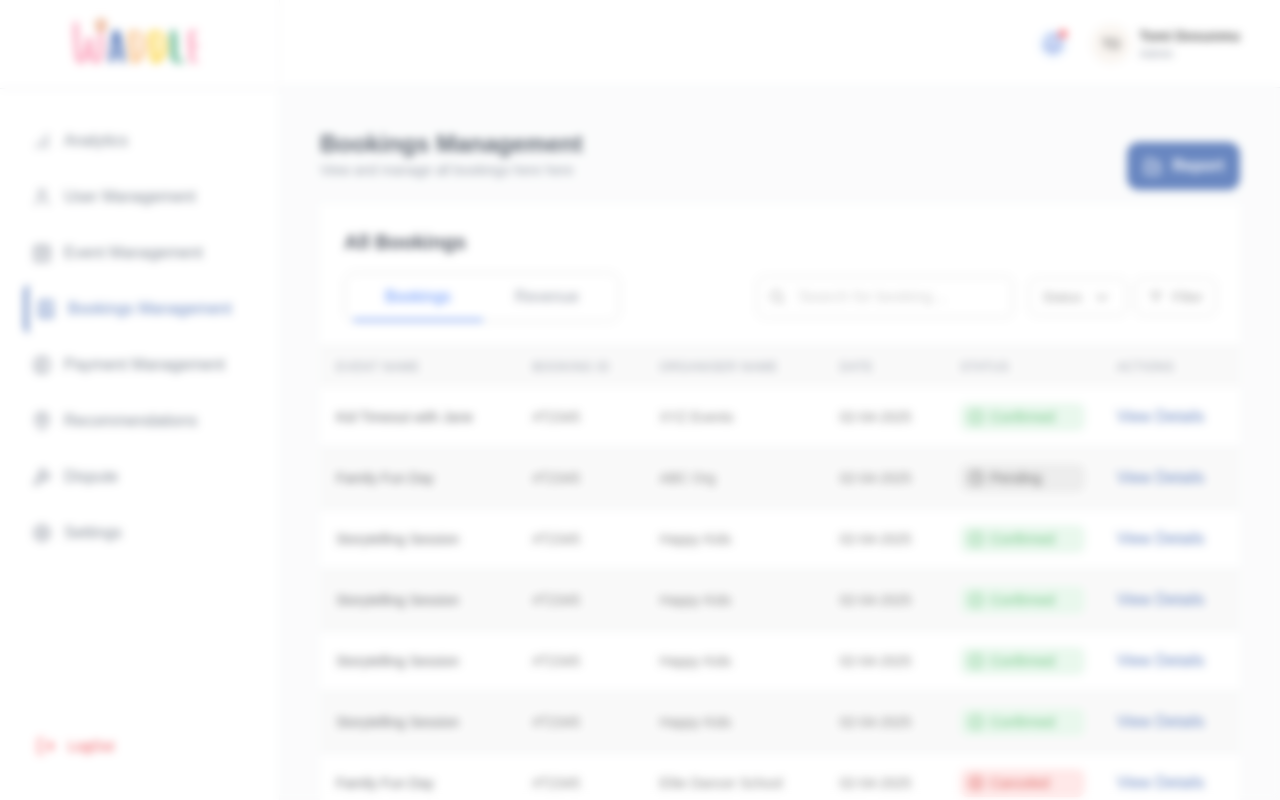
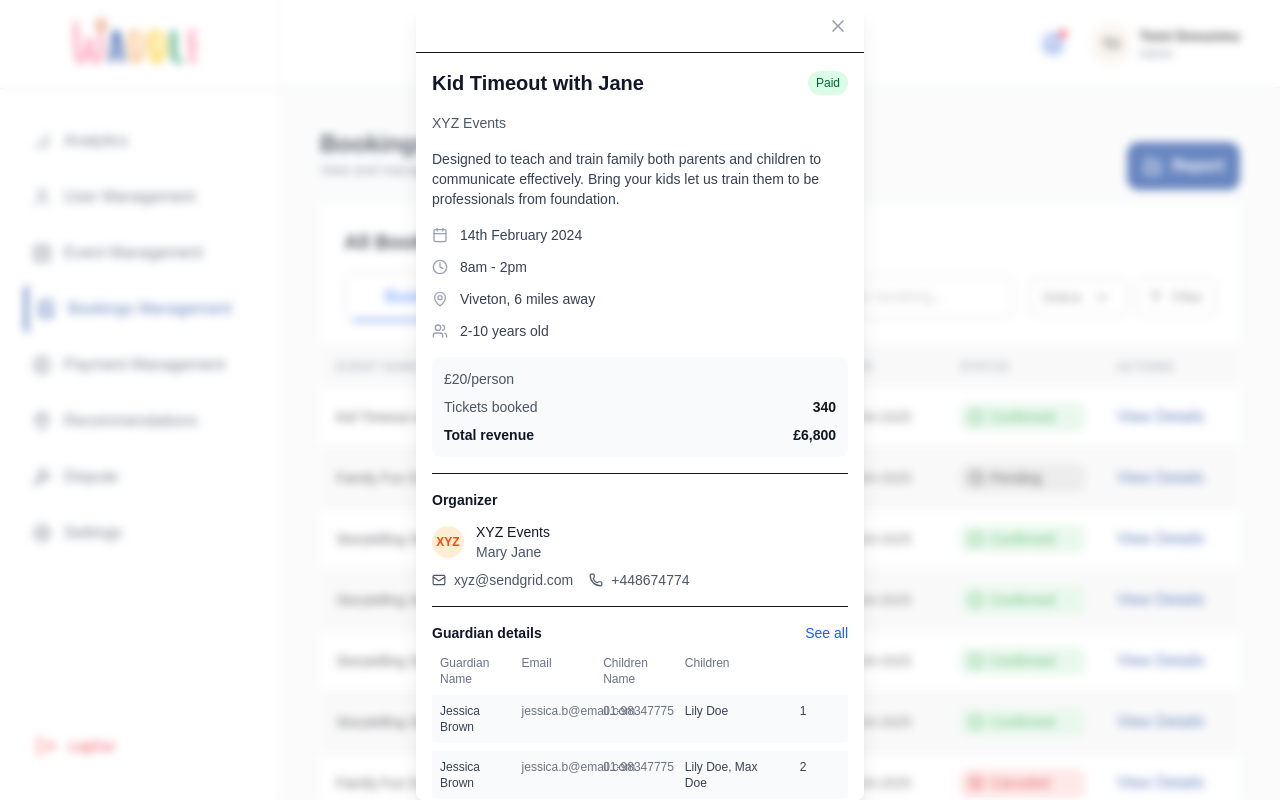
Before and after one commit to AkanWealth/waddle-admn, a Next.js app: page /dashboard/bookings in a window 1280 px wide. Built offline with nearby package versions, Linux system fonts and the light colour scheme.

Commit message:
feat/ made minor ui changes to the booking details modal

```diff
--- a/src/app/component/BookingManagement/BookingDetailsModal.tsx
+++ b/src/app/component/BookingManagement/BookingDetailsModal.tsx
@@ -1,30 +1,151 @@
 import React from "react";
 import { X, Calendar, Clock, MapPin, Users, Phone, Mail } from "lucide-react";
 import { useBookingStore } from "@/stores/useBookingStore";
+import { GuardianDetailsData } from "./SampleData";
 
 const BookingDetailsModal = () => {
   const {
     isOpenBookingDetails,
-    openBookingDetailsModal,
     closeBookingDetailsModal,
   } = useBookingStore();
 
-  if (!isOpenBookingDetails) {
-    return (
-      <div className="p-8">
-        <button
-          onClick={openBookingDetailsModal}
-          className="bg-blue-500 text-white px-4 py-2 rounded hover:bg-blue-600"
-        >
-          Open Booking Modal
-        </button>
-      </div>
-    );
-  }
+  if (!isOpenBookingDetails)  return;
 
   return (
     <div className="fixed inset-0 bg-white/30 backdrop-blur-xs flex items-center justify-center p-4  z-50">
+      <div className="bg-white rounded-lg shadow-xl my-4 max-w-md w-full max-h-screen overflow-y-auto">
+        <div className="flex items-center justify-between p-4 border-b">
+          <h2 className="text-lg font-semibold text-gray-900">
+          </h2>
+          <button
+            onClick={closeBookingDetailsModal}
+            className="text-gray-400 hover:text-gray-600"
+          >
+            <X size={20} />
+          </button>
+        </div>
 
+        <div className="p-4 space-y-4">
+          <div className="flex items-center justify-between">
+            <h3 className="text-xl font-semibold text-gray-900">
+              Kid Timeout with Jane
+            </h3>
+            <span className="bg-green-100 text-green-800 text-xs px-2 py-1 rounded-full">
+              Paid
+            </span>
+          </div>
+
+          <h3 className="text-sm text-gray-600">XYZ Events</h3>
+
+          <p className="text-sm text-gray-700">
+            Designed to teach and train family both parents and children to
+            communicate effectively. Bring your kids let us train them to be
+            professionals from foundation.
+          </p>
+
+          <div className="space-y-3">
+            <div className="flex items-center space-x-3 text-sm text-gray-700">
+              <Calendar size={16} className="text-gray-400" />
+              <span>14th February 2024</span>
+            </div>
+
+            <div className="flex items-center space-x-3 text-sm text-gray-700">
+              <Clock size={16} className="text-gray-400" />
+              <span>8am - 2pm</span>
+            </div>
+
+            <div className="flex items-center space-x-3 text-sm text-gray-700">
+              <MapPin size={16} className="text-gray-400" />
+              <span>Viveton, 6 miles away</span>
+            </div>
+
+            <div className="flex items-center space-x-3 text-sm text-gray-700">
+              <Users size={16} className="text-gray-400" />
+              <span>2-10 years old</span>
+            </div>
+          </div>
+
+          <div className="bg-gray-50 p-3 rounded-lg space-y-2">
+            <div className="flex justify-between text-sm">
+              <span className="text-gray-600">£20/person</span>
+            </div>
+            <div className="flex justify-between text-sm">
+              <span className="text-gray-600">Tickets booked</span>
+              <span className="font-semibold">340</span>
+            </div>
+            <div className="flex justify-between text-sm font-semibold">
+              <span className="text-gray-900">Total revenue</span>
+              <span className="text-gray-900">£6,800</span>
+            </div>
+          </div>
+
+          <div className="border-t pt-4">
+            <h4 className="text-sm font-semibold text-gray-900 mb-3">
+              Organizer
+            </h4>
+            <div className="flex items-center space-x-3">
+              <div className="w-8 h-8 bg-orange-100 rounded-full flex items-center justify-center">
+                <span className="text-orange-600 text-xs font-semibold">
+                  XYZ
+                </span>
+              </div>
+              <div className="flex-1">
+                <div className="text-sm font-medium text-gray-900">
+                  XYZ Events
+                </div>
+                <div className="text-sm text-gray-600">Mary Jane</div>
+              </div>
+            </div>
+            <div className="mt-2 flex items-center gap-4">
+              <div className="flex items-center space-x-2 text-sm text-gray-600">
+                <Mail size={14} />
+                <span>xyz@sendgrid.com</span>
+              </div>
+              <div className="flex items-center space-x-2 text-sm text-gray-600">
+                <Phone size={14} />
+                <span>+448674774</span>
+              </div>
+            </div>
+          </div>
+
+          <div className="border-t pt-4">
+            <div className="flex items-center justify-between mb-3">
+              <h4 className="text-sm font-semibold text-gray-900">
+                Guardian details
+              </h4>
+              <button className="text-blue-600 text-sm hover:text-blue-800">
+                See all
+              </button>
+            </div>
+
+            <div className="grid grid-cols-5 gap-2 text-xs font-medium text-gray-500 mb-2 px-2">
+              <span>Guardian Name</span>
+              <span>Email</span>
+              <span>Children Name</span>
+              <span>Children</span>
+              <span></span>
+            </div>
+
+            <div className="space-y-2">
+              {GuardianDetailsData.map((guardian, index) => (
+                <div
+                  key={index}
+                  className="grid grid-cols-5 gap-2 text-xs text-gray-700 py-2 px-2 bg-gray-50 rounded"
+                >
+
+
+                  <div className="font-medium">{guardian.name}</div>
+                  <div className="text-gray-500">{guardian.email}</div>
+                  <div className="text-gray-500">{guardian.phone}</div>
+                  <div>{guardian.children || guardian.child}</div>
+                  <div className="text-center">{guardian.count}</div>
+
+                </div>
+              ))}
+            </div>
+          </div>
+        </div>
+      </div>
     </div>
   );
 };
--- a/src/app/component/BookingManagement/BookingTable.tsx
+++ b/src/app/component/BookingManagement/BookingTable.tsx
@@ -1,6 +1,7 @@
 import React from "react";
 import { IBooking } from "./IBooking";
 import { CircleCheck, Clock, CircleX } from "lucide-react";
+import { useBookingStore } from "@/stores/useBookingStore";
 
 interface BookingTableProps {
   bookings: IBooking[];
@@ -25,8 +26,12 @@ const renderStatusIcon = (status: string) => {
 const BookingTable: React.FC<BookingTableProps> = ({
   bookings,
   getStatusBadge,
-}) => (
-  <div className="overflow-x-auto w-full">
+}) => {
+  const {
+    openBookingDetailsModal,
+  } = useBookingStore();
+  return(
+<div className="overflow-x-auto w-full">
     <table className="w-full table-auto border-collapse">
       <thead className="bg-[#F7F7F7] hidden md:table-header-group">
         <tr>
@@ -72,8 +77,10 @@ const BookingTable: React.FC<BookingTableProps> = ({
               </div>
             </td>
             <td className="px-4 py-2 md:py-4 text-base font-medium text-[#2853A6] md:table-cell block">
-              <span className="font-semibold block md:hidden">Actions:</span>
-              <button className="hover:text-blue-800 text-nowrap">View Details</button>
+              <button
+              onClick={openBookingDetailsModal}
+
+              className="hover:text-blue-800 text-nowrap">View Details</button>
             </td>
           </tr>
         ))}
@@ -81,5 +88,7 @@ const BookingTable: React.FC<BookingTableProps> = ({
     </table>
   </div>
 );
+}
+
 
 export default BookingTable;
--- a/src/app/component/BookingManagement/SampleData.ts
+++ b/src/app/component/BookingManagement/SampleData.ts
@@ -84,3 +84,28 @@ const BookingsData: IBooking[] = [
 ];
 
 export default BookingsData;
+
+
+export const GuardianDetailsData=[
+  {
+    name: "Jessica Brown",
+    email: "jessica.b@email.com",
+    phone: "01-98347775",
+    child: "Lily Doe",
+    count: "1",
+  },
+  {
+    name: "Jessica Brown",
+    email: "jessica.b@email.com",
+    phone: "01-98347775",
+    children: "Lily Doe, Max Doe",
+    count: "2",
+  },
+  {
+    name: "Jessica Brown",
+    email: "jessica.b@email.com",
+    phone: "01-98347775",
+    children: "Lily Doe, Max Doe, John Laurel",
+    count: "3",
+  },
+]
```
